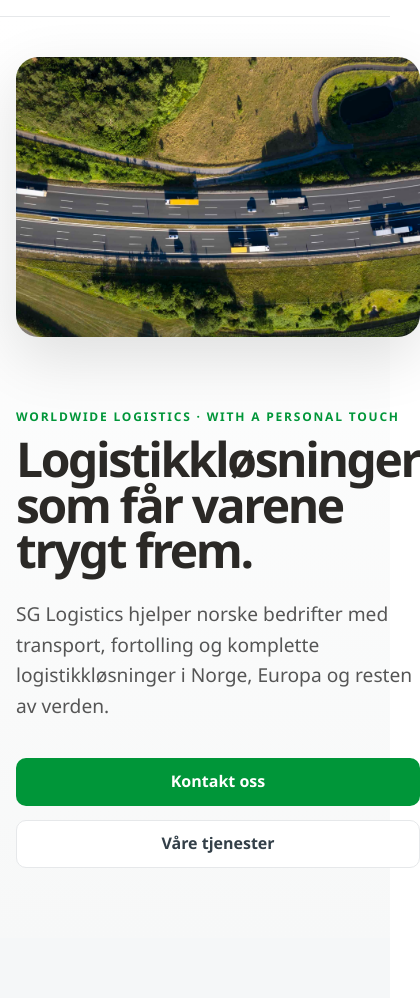
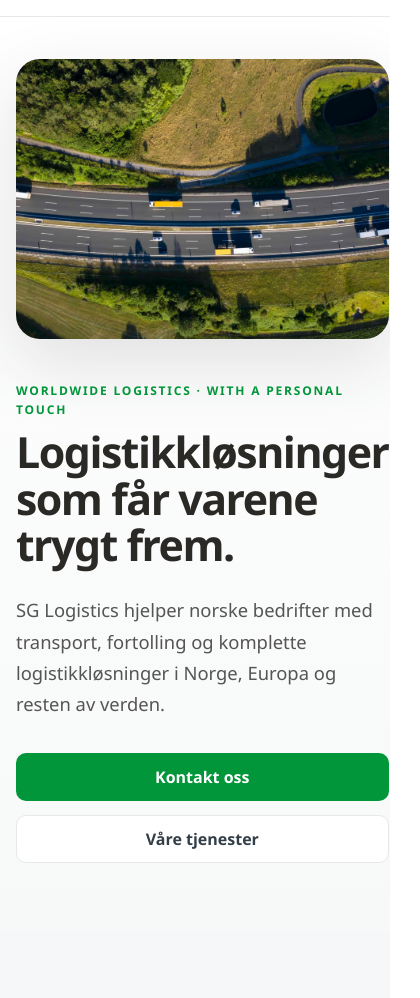
Before and after one commit to nibjoerk/sg-logistics-web, an Astro site: page / in a window 390 px wide. Shown: the part 59-1057 px from the top of the page, 420 px wide, since content can reach past the window. Built offline with nearby package versions, Linux system fonts and the light colour scheme; Astro itself is replaced by a stand-in of ours.

Commit message:
Improve hero layout

```diff
--- a/src/components/Hero.astro
+++ b/src/components/Hero.astro
@@ -3,201 +3,127 @@ import heroImage from "../assets/images/hero-road.jpg";
 ---
 
 <section class="hero">
-
-    <div class="container hero-grid">
-
-        <div class="hero-content">
-
-            <p class="eyebrow">
-                Worldwide logistics · with a personal touch
-            </p>
+  <div class="container hero-inner">
+    <div class="hero-copy">
+      <p class="eyebrow">Worldwide logistics · with a personal touch</p>
 
       <h1>
         Logistikkløsninger som får varene trygt frem.
       </h1>
 
       <p class="hero-text">
-                SG Logistics hjelper norske bedrifter med transport,
-                fortolling og komplette logistikkløsninger i Norge,
-                Europa og resten av verden.
+        SG Logistics hjelper norske bedrifter med transport, fortolling og
+        komplette logistikkløsninger i Norge, Europa og resten av verden.
       </p>
 
-            <div class="hero-buttons">
-
-                <a
-                    href="#kontakt"
-                    class="button button-primary"
-                >
-                    Kontakt oss
-                </a>
-
-                <a
-                    href="#tjenester"
-                    class="button button-secondary"
-                >
-                    Våre tjenester
-                </a>
-
+      <div class="hero-actions">
+        <a href="#kontakt" class="button button-primary">Kontakt oss</a>
+        <a href="#tjenester" class="button button-secondary">Våre tjenester</a>
+      </div>
     </div>
 
+    <div class="hero-media">
+      <img src={heroImage.src} alt="Transport på vei" />
     </div>
-
-        <div class="hero-image">
-
-            <img
-                src={heroImage.src}
-                alt="SG Logistics"
-            />
-
   </div>
-
-    </div>
-
 </section>
 
 <style>
-
-.hero{
-
-    background:
-        linear-gradient(
-            180deg,
-            white 0%,
-            #f7f8f8 100%
-        );
-
-    padding:
-        70px 0 90px;
-
+  .hero {
+    background: linear-gradient(180deg, #ffffff 0%, #f7f8f8 100%);
+    padding: 78px 0 92px;
   }
 
-.hero-grid{
-
-    display:grid;
-
-    grid-template-columns:
-        1fr
-        1.1fr;
-
-    gap:70px;
-
-    align-items:center;
-
+  .hero-inner {
+    display: grid;
+    grid-template-columns: minmax(0, 520px) minmax(460px, 1fr);
+    gap: 72px;
+    align-items: center;
   }
 
-.hero-content{
-
-    max-width:560px;
-
+  .hero-copy {
+    max-width: 520px;
   }
 
-.hero h1{
-
-    font-size:
-        clamp(
-            3rem,
-            6vw,
-            5.2rem
-        );
-
-    line-height:.95;
-
-    color:var(--black);
-
-    margin-bottom:26px;
-
-    letter-spacing:-.05em;
-
+  .hero h1 {
+    color: var(--black);
+    font-size: clamp(2.8rem, 4.1vw, 4.25rem);
+    line-height: 1.08;
+    letter-spacing: -0.035em;
+    margin-bottom: 26px;
+    text-wrap: balance;
   }
 
-.hero-text{
-
-    font-size:1.2rem;
-
-    color:var(--text);
-
-    margin-bottom:36px;
-
+  .hero-text {
+    max-width: 500px;
+    color: var(--text);
+    font-size: 1.15rem;
+    line-height: 1.7;
+    margin-bottom: 34px;
   }
 
-.hero-buttons{
-
-    display:flex;
-
-    gap:14px;
-
+  .hero-actions {
+    display: flex;
+    gap: 14px;
+    flex-wrap: wrap;
   }
 
-.hero-image{
-
-    border-radius:22px;
-
-    overflow:hidden;
-
-    box-shadow:
-        0 20px 60px
-        rgba(0,0,0,.12);
-
+  .hero-media {
+    border-radius: 24px;
+    overflow: hidden;
+    background: var(--light);
+    box-shadow: 0 24px 70px rgba(43, 41, 38, 0.13);
   }
 
-.hero-image img{
-
-    width:100%;
-
-    height:520px;
-
-    object-fit:cover;
-
+  .hero-media img {
+    width: 100%;
+    height: 430px;
+    object-fit: cover;
   }
 
-@media(max-width:1000px){
-
-.hero-grid{
-
-    grid-template-columns:1fr;
-
+  @media (max-width: 1050px) {
+    .hero-inner {
+      grid-template-columns: 1fr;
+      gap: 42px;
     }
 
-.hero-image{
-
-    order:-1;
-
+    .hero-copy {
+      max-width: 720px;
     }
 
-.hero-image img{
-
-    height:360px;
-
+    .hero-text {
+      max-width: 620px;
     }
 
-.hero{
-
-    padding:40px 0 70px;
-
+    .hero-media {
+      order: -1;
     }
 
-.hero h1{
-
-    font-size:3rem;
-
+    .hero-media img {
+      height: 360px;
+    }
   }
 
+  @media (max-width: 640px) {
+    .hero {
+      padding: 42px 0 68px;
     }
 
-@media(max-width:600px){
-
-.hero-buttons{
-
-    flex-direction:column;
-
+    .hero h1 {
+      font-size: clamp(2.35rem, 11vw, 3.1rem);
+      line-height: 1.08;
     }
 
-.hero-image img{
-
-    height:280px;
-
+    .hero-media img {
+      height: 280px;
     }
 
+    .hero-actions {
+      flex-direction: column;
     }
 
+    .hero-actions .button {
+      width: 100%;
+    }
+  }
 </style>
```
Lines whose indentation alone changed are shown as unchanged.
